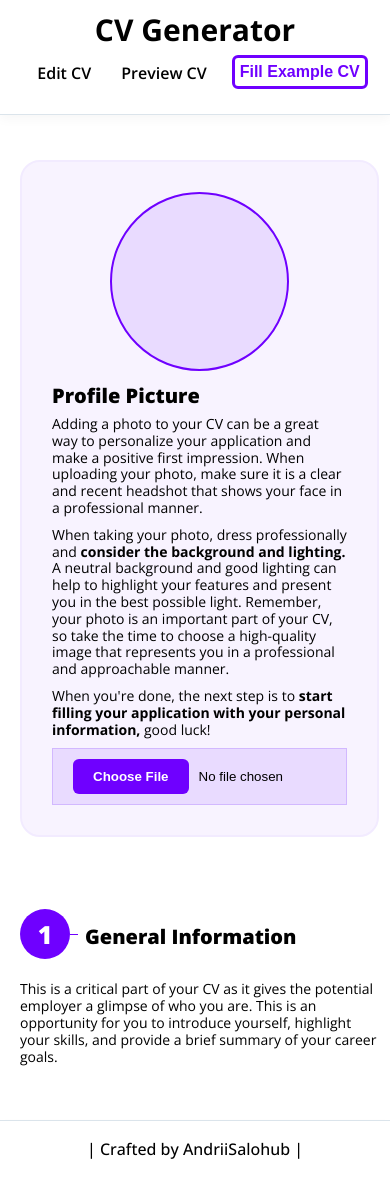
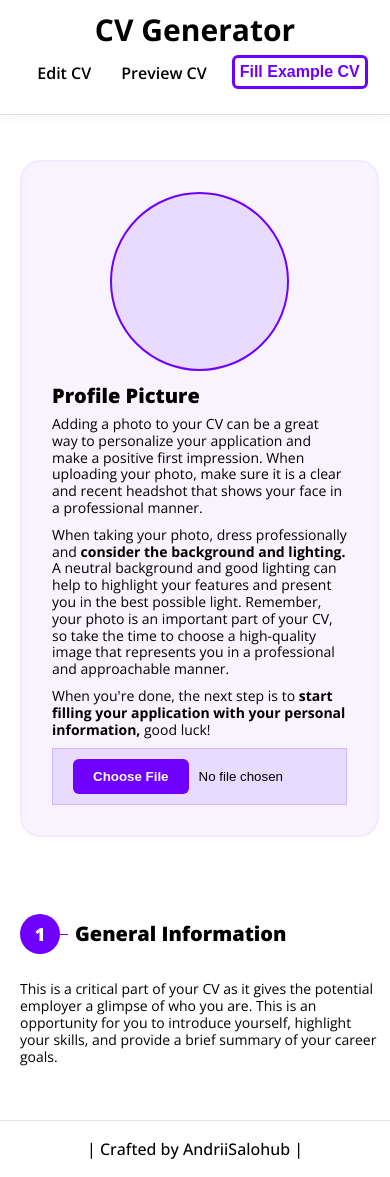
Before and after one commit to AndriiSalohub/cv-generator, a React (Vite) app: page / in a window 390 px wide. Built offline with nearby package versions, Linux system fonts and the light colour scheme.

Commit message:
Adjusted styles for improved appearance on smaller screens.

```diff
--- a/src/styles/GeneralInfo.scss
+++ b/src/styles/GeneralInfo.scss
@@ -39,9 +39,21 @@
   }
 }
 
+@media (max-width: 1024px) {
+  .general-info__title-number {
+    width: 40px;
+    height: 40px;
+    font-size: 20px;
+  }
+}
+
 @media (max-width: 768px) {
   .general-info__header {
     grid-template-columns: 1fr;
     grid-template-rows: repeat(2, 1fr);
   }
+
+  .general-info__title-number {
+    font-size: 18px;
+  }
 }
```
